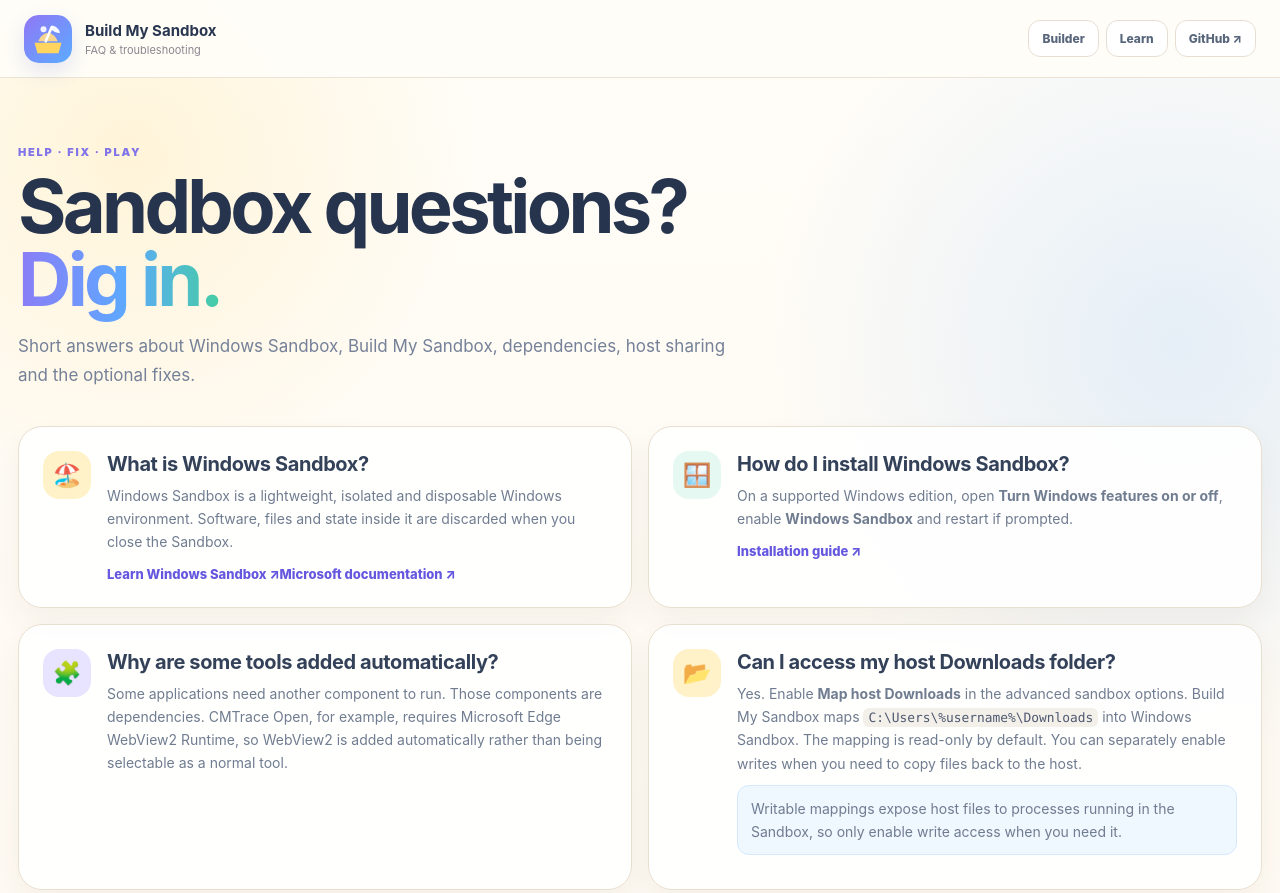
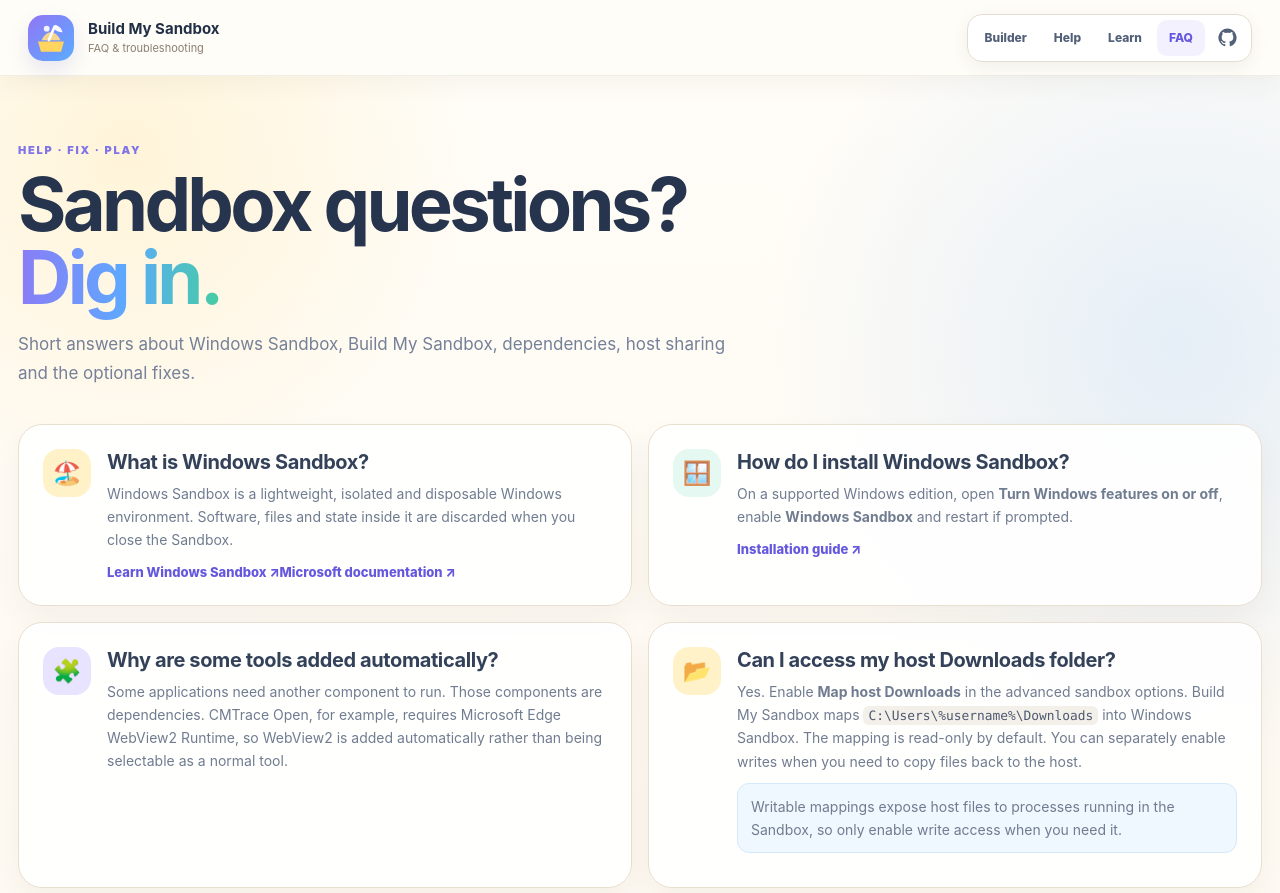
Before and after one commit to roryvossepoel/build-my-sandbox, a website built with Vite: page faq.html in a window 1280 px wide. Shown: the top 893 px of the page. Built offline with nearby package versions, Linux system fonts and the light colour scheme.

Commit message:
Unify FAQ page navigation

```diff
--- a/faq.html
+++ b/faq.html
@@ -6,13 +6,25 @@
   <meta name="description" content="Build My Sandbox FAQ and troubleshooting." />
   <meta name="theme-color" content="#fffaf2" />
   <link rel="icon" href="./favicon.svg" type="image/svg+xml" />
+  <link rel="stylesheet" href="./src/site-nav.css" />
   <link rel="stylesheet" href="./src/faq.css" />
   <title>FAQ — Build My Sandbox</title>
 </head>
 <body>
-  <header class="faq-topbar">
-    <a class="faq-brand" href="./"><img src="./favicon.svg" alt="" /><span><strong>Build My Sandbox</strong><small>FAQ & troubleshooting</small></span></a>
-    <nav><a href="./">Builder</a><a href="./learn.html">Learn</a><a href="https://github.com/roryvossepoel/build-my-sandbox" target="_blank" rel="noreferrer">GitHub ↗</a></nav>
+  <header class="bms-site-topbar">
+    <a class="bms-site-brand" href="./">
+      <img src="./favicon.svg" alt="" />
+      <span class="bms-site-brand-copy"><strong>Build My Sandbox</strong><small>FAQ & troubleshooting</small></span>
+    </a>
+    <nav class="bms-site-nav" aria-label="Product navigation">
+      <a href="./">Builder</a>
+      <a href="./#help">Help</a>
+      <a href="./learn.html">Learn</a>
+      <a class="active" href="./faq.html">FAQ</a>
+      <a class="bms-github-icon" href="https://github.com/roryvossepoel/build-my-sandbox" target="_blank" rel="noreferrer" aria-label="Build My Sandbox on GitHub" title="GitHub">
+        <svg viewBox="0 0 24 24" aria-hidden="true"><path d="M12 .7a11.5 11.5 0 0 0-3.64 22.41c.58.11.79-.25.79-.56v-2.22c-3.24.7-3.92-1.38-3.92-1.38-.53-1.35-1.3-1.71-1.3-1.71-1.06-.72.08-.71.08-.71 1.17.08 1.79 1.2 1.79 1.2 1.04 1.79 2.73 1.27 3.4.97.1-.75.41-1.27.74-1.56-2.59-.29-5.31-1.29-5.31-5.75 0-1.27.45-2.31 1.2-3.12-.12-.3-.52-1.48.11-3.08 0 0 .98-.31 3.16 1.19A10.9 10.9 0 0 1 12 6c.98 0 1.96.13 2.88.38 2.18-1.5 3.16-1.19 3.16-1.19.63 1.6.23 2.78.11 3.08.75.81 1.2 1.85 1.2 3.12 0 4.47-2.73 5.45-5.33 5.74.42.36.79 1.08.79 2.18v3.24c0 .31.21.68.8.56A11.5 11.5 0 0 0 12 .7Z"/></svg>
+      </a>
+    </nav>
   </header>
 
   <main class="faq-shell">
@@ -24,25 +36,15 @@
 
     <section class="faq-grid">
       <article class="faq-card"><span class="faq-icon">🏖️</span><div><h2>What is Windows Sandbox?</h2><p>Windows Sandbox is a lightweight, isolated and disposable Windows environment. Software, files and state inside it are discarded when you close the Sandbox.</p><a href="./learn.html">Learn Windows Sandbox ↗</a><a href="https://learn.microsoft.com/windows/security/application-security/application-isolation/windows-sandbox/" target="_blank" rel="noreferrer">Microsoft documentation ↗</a></div></article>
-
       <article class="faq-card"><span class="faq-icon">🪟</span><div><h2>How do I install Windows Sandbox?</h2><p>On a supported Windows edition, open <strong>Turn Windows features on or off</strong>, enable <strong>Windows Sandbox</strong> and restart if prompted.</p><a href="https://learn.microsoft.com/windows/security/application-security/application-isolation/windows-sandbox/windows-sandbox-install" target="_blank" rel="noreferrer">Installation guide ↗</a></div></article>
-
       <article class="faq-card"><span class="faq-icon">🧩</span><div><h2>Why are some tools added automatically?</h2><p>Some applications need another component to run. Those components are dependencies. CMTrace Open, for example, requires Microsoft Edge WebView2 Runtime, so WebView2 is added automatically rather than being selectable as a normal tool.</p></div></article>
-
       <article class="faq-card"><span class="faq-icon">📂</span><div><h2>Can I access my host Downloads folder?</h2><p>Yes. Enable <strong>Map host Downloads</strong> in the advanced sandbox options. Build My Sandbox maps <code>C:\Users\%username%\Downloads</code> into Windows Sandbox. The mapping is read-only by default. You can separately enable writes when you need to copy files back to the host.</p><p class="faq-note">Writable mappings expose host files to processes running in the Sandbox, so only enable write access when you need it.</p></div></article>
-
       <article id="fixes" class="faq-card faq-card-wide accent"><span class="faq-icon">🩹</span><div><h2>What are the optional fixes?</h2><p>They are targeted workarounds for problems that can occur in some Windows Sandbox environments. Both are off by default and only run when you explicitly enable them.</p></div></article>
-
       <article id="dns-fix" class="faq-card faq-fix-card"><span class="faq-icon">🌐</span><div><h2>DNS recovery</h2><p><strong>Use this when:</strong> the Sandbox has IP connectivity but DNS resolution is broken and downloads fail.</p><p>The fix checks whether <code>www.microsoft.com</code> resolves. If DNS is broken, Build My Sandbox first tries the Windows networking PowerShell cmdlets to set <code>8.8.8.8</code>. If those cmdlets fail, it falls back to <code>netsh</code>, then waits until name resolution works before provisioning continues.</p><p class="faq-note">Azure's <code>168.63.129.16</code> address is not a general public DNS resolver; it is intended for Azure virtual-network platform services, so Build My Sandbox does not use it here.</p></div></article>
-
       <article id="app-control-fix" class="faq-card faq-fix-card"><span class="faq-icon">⚡</span><div><h2>App Control performance fix</h2><p><strong>Use this when:</strong> installations inside Windows Sandbox become extremely slow while App Control / Smart App Control is active.</p><p>The fix sets <code>VerifiedAndReputablePolicyState</code> to <code>0</code> inside the disposable Sandbox and calls <code>CiTool.exe -r</code> to refresh Code Integrity before provisioning applications.</p><p class="faq-warning"><strong>Sandbox only.</strong> This deliberately reduces an application-control protection inside the disposable test environment. Do not copy this workaround to normal managed endpoints.</p></div></article>
-
       <article class="faq-card"><span class="faq-icon">🎨</span><div><h2>What is the provisioning window?</h2><p>Generated Sandboxes open a small playful status window while provisioning runs. Each selected tool and optional fix shows Pending, Installing, Ready or Failed, so you can immediately see what is happening.</p></div></article>
-
       <article class="faq-card"><span class="faq-icon">🔒</span><div><h2>Does Build My Sandbox upload my configuration?</h2><p>No. The core builder generates the .WSB, PowerShell and bundle locally in your browser. No account or application backend is required.</p></div></article>
-
       <article class="faq-card"><span class="faq-icon">🧰</span><div><h2>What happens if one tool fails?</h2><p>Provisioning isolates installation steps. A failed item is shown as Failed while the remaining tools continue. You can inspect the generated PowerShell before launch to see exactly what will run.</p></div></article>
-
       <article class="faq-card"><span class="faq-icon">➕</span><div><h2>Can I request another tool?</h2><p>Yes. Use <strong>Request a tool</strong> below the Toy Box search field. It opens a GitHub issue form. Requests are reviewed before anything is added to the catalog.</p><a href="https://github.com/roryvossepoel/build-my-sandbox/issues/new?template=tool-request.yml" target="_blank" rel="noreferrer">Request a tool ↗</a></div></article>
     </section>
   </main>
```
